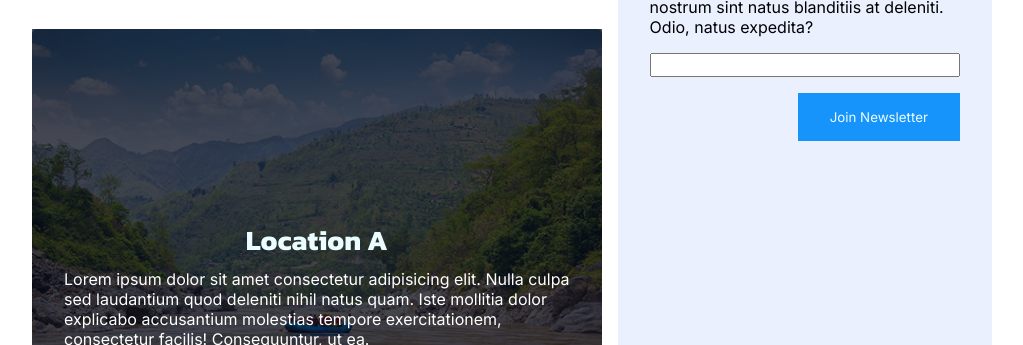
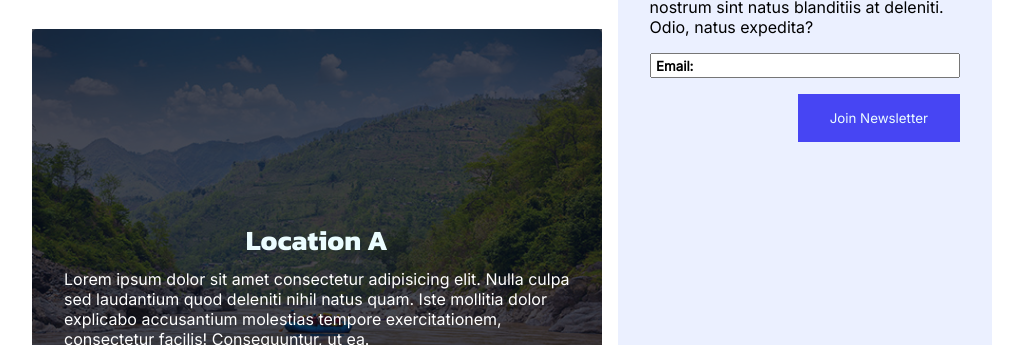
Before and after one commit to Thaumonaut/wdd130, a plain HTML site: page wwr/index.html in a window 1280 px wide. Shown: the part 755-1100 px from the top of the page, without its empty margins (128-1151 px from the left). Drawn offline with Linux system fonts and the light colour scheme.

Commit message:
Fixed Accessability

```diff
--- a/wwr/index.html
+++ b/wwr/index.html
@@ -59,8 +59,11 @@
             <aside>
                 <h2>Newsletter</h2>
                 <p>Lorem ipsum dolor sit amet consectetur adipisicing elit. Accusantium, distinctio optio ex incidunt suscipit ipsa rem impedit, laboriosam tempora quasi nam nostrum sint natus blanditiis at deleniti. Odio, natus expedita?</p>
-                <input type="text">
-                <button>Join Newsletter</button>
+                <form>
+                    <label for="newsletter-email">Email:</label>
+                    <input type="email" name="newsletter-email" id="newsletter-email">
+                    <button>Join Newsletter</button>
+                </form>
             </aside>
             <section class="raft-with-us">
                 <h2>Why raft with us?</h2>
--- a/wwr/styles/rafting.css
+++ b/wwr/styles/rafting.css
@@ -2,7 +2,7 @@
 
 :root {
     --primary-color: rgb(22, 148, 252);
-    --secondary-color: rgb(71, 69, 243);
+    --secondary-color: #4745f3;
     --accent1-color: rgb(236, 253, 255);
     --accent2-color: rgb(8, 14, 29);
 
@@ -485,14 +485,33 @@ aside {
     background-color: var(--nav-link-color);
 }
 
-aside input[type="text"] {
-    font-size: 1rem;
+aside input[type="email"] {
+    font-size: 0.8rem;
     width: 100%;
     margin: 1rem 0;
+    padding: 0.2rem;
+    padding-left: 3.2rem;
+}
+
+aside form {
+    position: relative;
+}
+
+aside label {
+    position: absolute;
+    top: 1.3rem;
+    left: 0.4rem;
+    font-size: smaller;
+    font-weight: 800;
 }
 
 aside button {
     float: right;
+    background-color: var(--secondary-color);
+}
+
+aside h2 {
+    color: var(--secondary-color);
 }
 
 .raft-with-us {
```
